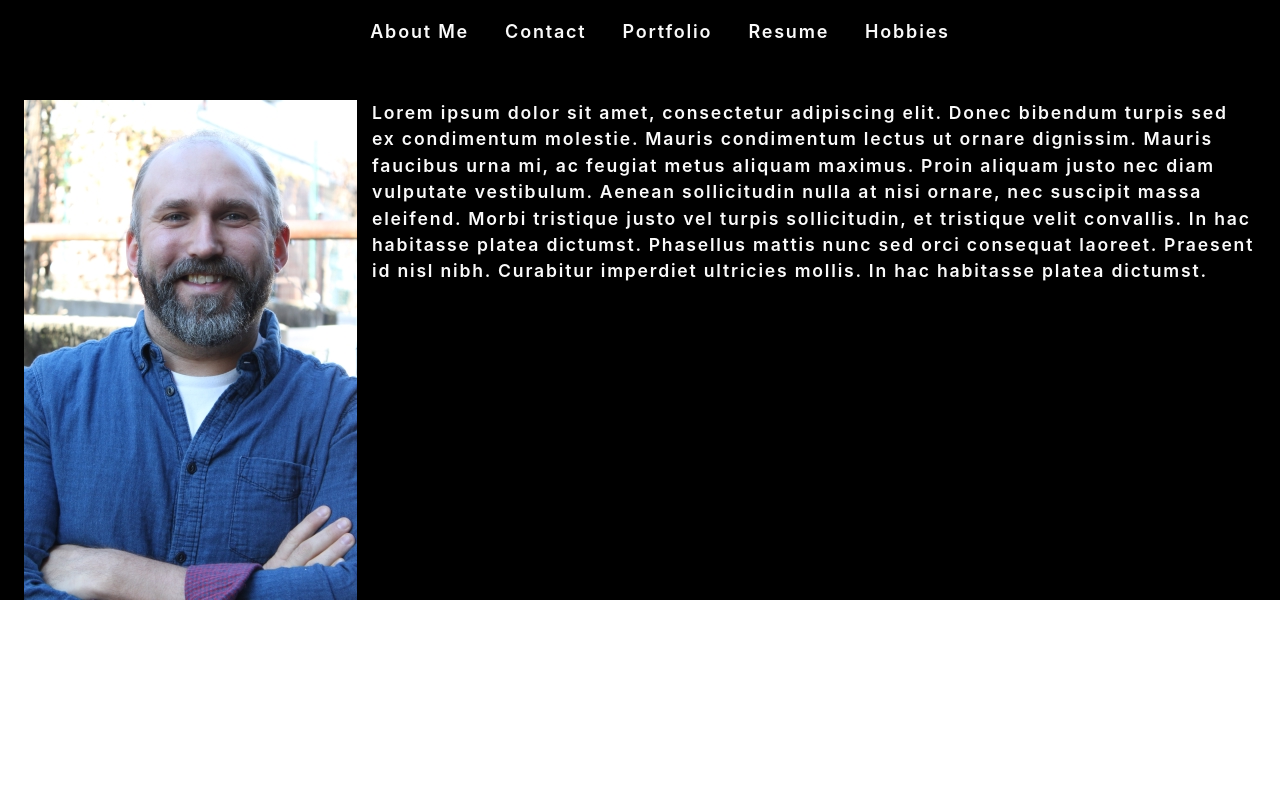
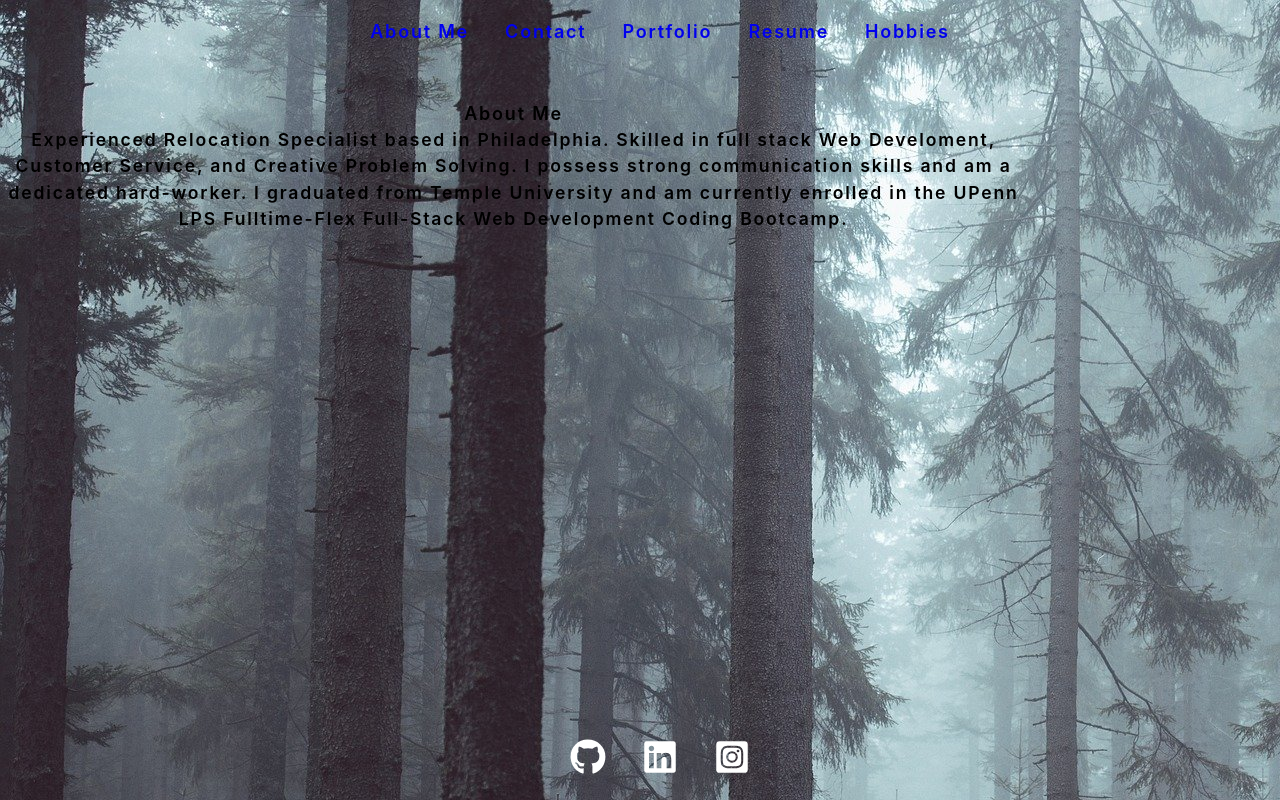
Before and after one commit to Gintstir/react-portfolio, a React (Create React App) app: page / in a window 1280 px wide. Built offline with nearby package versions, Linux system fonts and the light colour scheme.

Commit message:
some more styling working, lots of fixes needed. Pages need content

```diff
--- a/package.json
+++ b/package.json
@@ -37,5 +37,8 @@
       "last 1 firefox version",
       "last 1 safari version"
     ]
+  },
+  "devDependencies": {
+    "gh-pages": "^3.1.0"
   }
 }
--- a/src/App.js
+++ b/src/App.js
@@ -1,14 +1,14 @@
 import React from 'react';
 import Header from './components/Header';
 import Footer from './components/Footer';
-import background from './assets/images/forestbackdrop.jpg'
+// import background from './assets/images/forestbackdrop.jpg'
 
 
 
 const App = () => {
 
   return (
-    <div className="fullwidth" style={{ backgroundImage: `url(${background})`}}>
+    <div className="fullwidth" >
       <Header />
 
 
@@ -18,3 +18,5 @@ const App = () => {
 }
 
 export default App;
+
+// style={{ backgroundImage: `url(${background})`}
--- a/src/components/About/index.js
+++ b/src/components/About/index.js
@@ -1,15 +1,21 @@
 import React from 'react';
-import profPic from '../../assets/images/profpic.JPG'
-
+// import profPic from '../../assets/images/profpic.JPG'
+import Card from 'react-bootstrap/Card'
 
 function About () {
     return (
-        <section className="margintop">
+        <section className="margintop fullheight">
 
             <div >
-                <p className="mx-2"><img src={profPic} alt="profile" className="my-3 profile"/>
-                    Lorem ipsum dolor sit amet, consectetur adipiscing elit. Donec bibendum turpis sed ex condimentum molestie. Mauris condimentum lectus ut ornare dignissim. Mauris faucibus urna mi, ac feugiat metus aliquam maximus. Proin aliquam justo nec diam vulputate vestibulum. Aenean sollicitudin nulla at nisi ornare, nec suscipit massa eleifend. Morbi tristique justo vel turpis sollicitudin, et tristique velit convallis. In hac habitasse platea dictumst. Phasellus mattis nunc sed orci consequat laoreet. Praesent id nisl nibh. Curabitur imperdiet ultricies mollis. In hac habitasse platea dictumst.
-                </p>
+                {/* <img src={profPic} alt="profile" className="my-3 profile"/> */}
+                <Card border="danger" style={{ width: '80%' }} text="primary">
+                    <Card.Body>
+                        <Card.Title >About Me</Card.Title>
+                        <Card.Text>
+                            Experienced Relocation Specialist based in Philadelphia. Skilled in full stack Web Develoment, Customer Service, and Creative Problem Solving. I possess strong communication skills and am a dedicated hard-worker. I graduated from Temple University and am currently enrolled in the UPenn LPS Fulltime-Flex Full-Stack Web Development Coding Bootcamp.
+                        </Card.Text>
+                    </Card.Body>
+                </Card>
             </div>
         </section>
     )
--- a/src/index.css
+++ b/src/index.css
@@ -20,13 +20,13 @@ main {
   padding: 50px 30px;
 }
 :root {
-  --primary: #8c54ff;
+  /* --primary: #8c54ff;
   --secondary: #F3A847;
   --tertiary: #B12704;
-  --light: #fafafa;
-  --dark: #000000;
-  --darker: #111111;
-  --error: rgb(228, 46, 1);
+  /* --light: #fafafa; */
+  /* --dark: #000000;
+  --darker: #111111; */
+  /* --error: rgb(228, 46, 1); */
   --spacing-one: calc(1rem * 0.5);
   --spacing-two: calc(1rem);
   --spacing-five: calc(2.5rem);
@@ -39,7 +39,7 @@ main {
 
 html,
 body {
-  min-height: 100%;
+  min-height: 100% !important;
 }
 
 body {
@@ -50,9 +50,11 @@ body {
   font-size: 18px;
   letter-spacing: .1em;
   /* background: var(--dark); */
+  background-image: url(./assets/images/forestbackdrop.jpg);
+  /* color: var(--light); */
+  font-family: 'Georgia, serif' cursive;
 
-  color: var(--light);
-  font-family: 'Georgia, serif' cursive;
+
 
 }
 
@@ -98,7 +100,7 @@ p {
 }
 
 a {
-  color: var(--tertiary);
+  /* color: var(--tertiary); */
   text-decoration: none;
   font-weight: bold;
 }
@@ -107,13 +109,13 @@ a:hover {
   text-decoration: underline;
 }
 
-header {
+/* header {
   background: var(--dark);
-}
+} */
 
-header a {
+/* header a {
   color: var(--light);
-}
+} */
 
 button {
   font-size: 1rem;
@@ -124,7 +126,7 @@ button {
   outline: none;
   cursor: pointer;
   margin: 0 1px;
-  background-color: var(--secondary);
+  /* background-color: var(--secondary); */
 }
 
 button:hover {
@@ -285,7 +287,7 @@ textarea {
 }
 
 button {
-	background: var(--primary);
+	background: blue;
 	border: 0;
 	border-radius: 5px;
 	color: #fff;
@@ -298,7 +300,7 @@ button {
 
 a {
 	border-radius: 5px;
-	color: var(--primary);
+	/* color: var(--primary); */
 	font-weight: 600;
 	padding: 2px 4px;
 	margin-left: -2px;
@@ -306,16 +308,16 @@ a {
 
 }
 
-.navActive {
+/* .navActive {
   color: var(--secondary);
-}
+} */
 
 .footer {
   position: fixed;
   left: 0;
   bottom: 0;
   width: 100%;
-  color: white;
+  color: black;
   text-align: center;
   margin: 0 auto;
 }
@@ -344,7 +346,6 @@ a {
   left: 0;
   top: 0;
   width: 100%;
-  color: white;
   text-align: center;
   margin: 0 auto;
 
```
Also changed, not shown: 1 other file (tests, documents, lock files or other folders).
